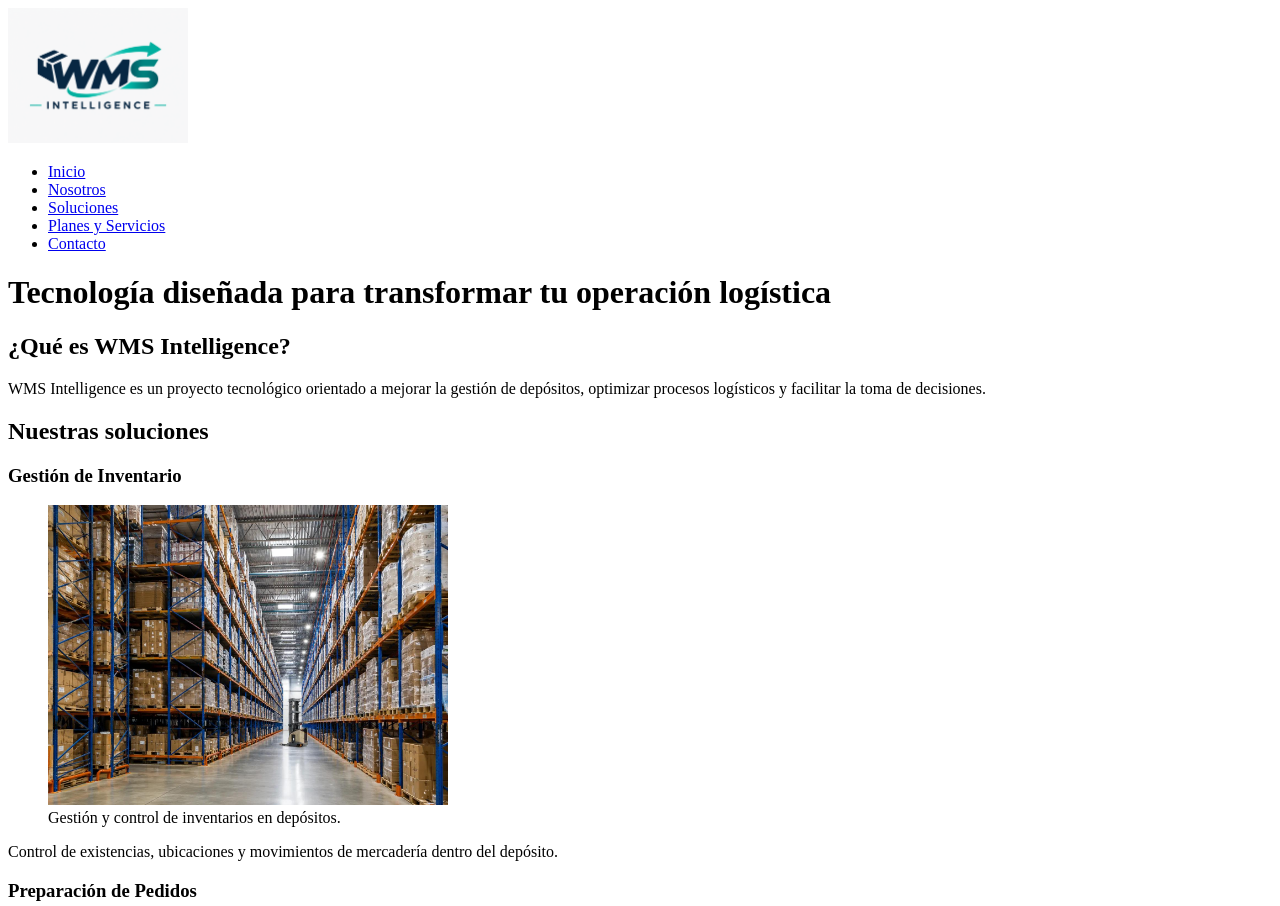
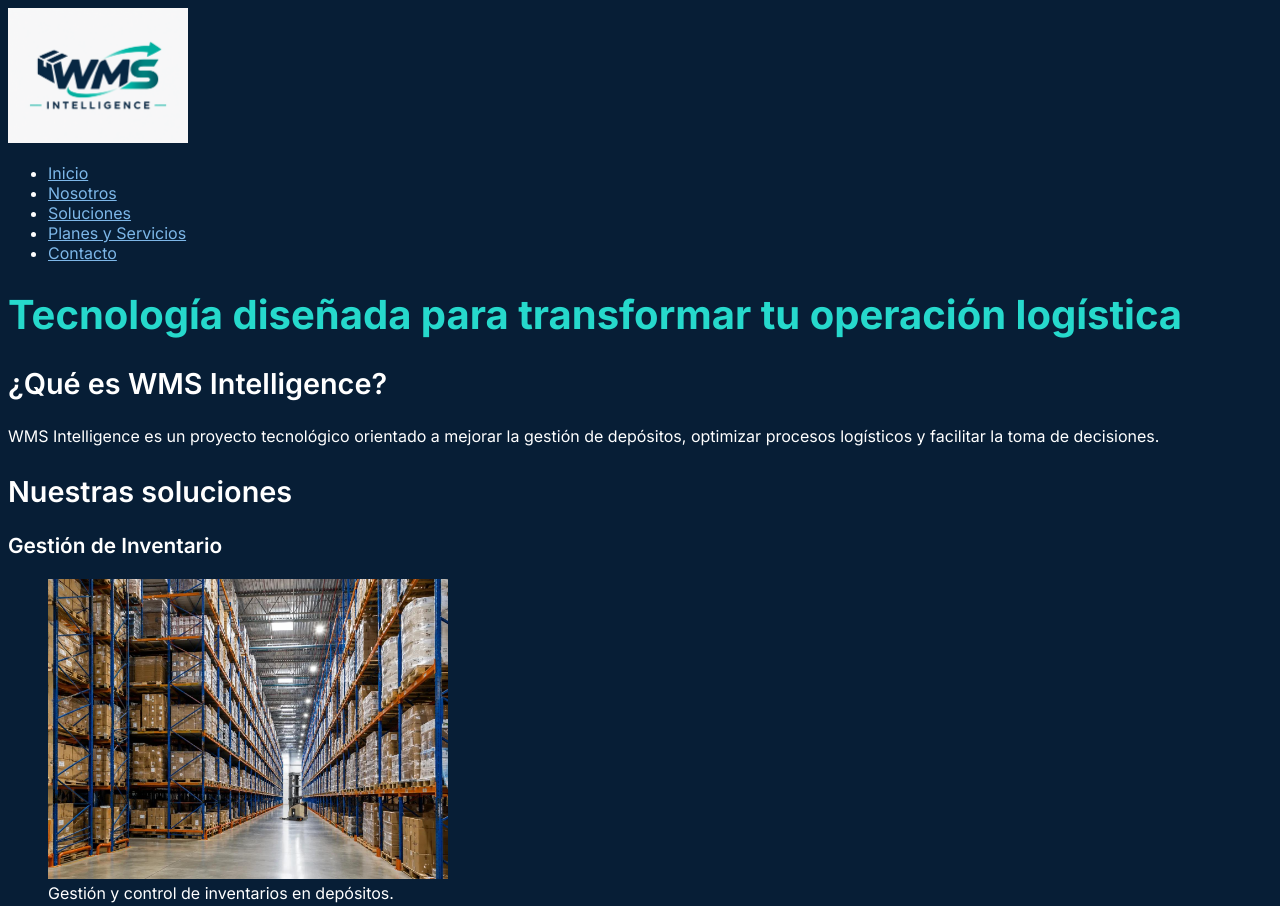
Before and after one commit to IvanGoyena/Entregas_HTML, a plain HTML site: page index.html in a window 1280 px wide. Shown: the top 906 px of the page. Drawn offline with Linux system fonts and the light colour scheme.

Commit message:
Add files via upload
Actualizacion styles Entrega TP2 Proyecto WMS Intelligence

```diff
--- a/index.html
+++ b/index.html
@@ -5,13 +5,13 @@
     <meta charset="UTF-8">
     <meta name="viewport" content="width=device-width, initial-scale=1.0">
     <title>WMS Intelligence | Soluciones Logísticas Inteligentes</title>
-
+    <link rel="stylesheet" href="./styles/styles.css">
 </head>
 
 <body>
-    <header>
+    <header class="encabezado-principal">
         <img src="./assets/logo.png" alt="Logo de WMS Intelligence" width="180">
-        <nav>
+        <nav class="menu-principal">
             <ul>
                 <li><a href="#">Inicio</a></li>
                 <li><a href="./pages/nosotros.html">Nosotros</a></li>
@@ -25,7 +25,7 @@
 
 
     <main>
-        <h1>Tecnología diseñada para transformar tu operación logística</h1>
+        <h1 class="titulo-principal">Tecnología diseñada para transformar tu operación logística</h1>
         <section>
             <h2>¿Qué es WMS Intelligence?</h2>
 
--- /dev/null
+++ b/styles/styles.css
@@ -0,0 +1,55 @@
+/* =====================================
+   WMS INTELLIGENCE - ESTILOS GENERALES
+   ===================================== */
+
+
+
+/* ===== GOOGLE FONTS ===== */
+
+@import url('https://fonts.googleapis.com/css2?family=Inter:wght@400;500;600;700&display=swap');
+
+
+/* 1. FONDO Y TEXTO GENERAL */
+
+body {
+    background-color: #071E36;
+    color: #FFFFFF;
+    font-family: 'Inter', sans-serif;
+}
+
+
+/* 2. TÍTULO PRINCIPAL */
+
+.titulo-principal {
+    color: #26D9CC;
+}
+
+/* 3. MENÚ DE NAVEGACIÓN */
+
+.menu-principal a {
+    color: #7DB7E8;
+}
+
+
+/* ===== JERARQUÍA TIPOGRÁFICA ===== */
+
+h1 {
+    font-size: 2.5rem;
+    font-weight: 700;
+}
+
+h2 {
+    font-size: 1.8rem;
+    font-weight: 600;
+}
+
+h3 {
+    font-size: 1.3rem;
+    font-weight: 600;
+}
+
+p {
+    font-size: 1rem;
+    font-weight: 400;
+    line-height: 1.6;
+}
```
